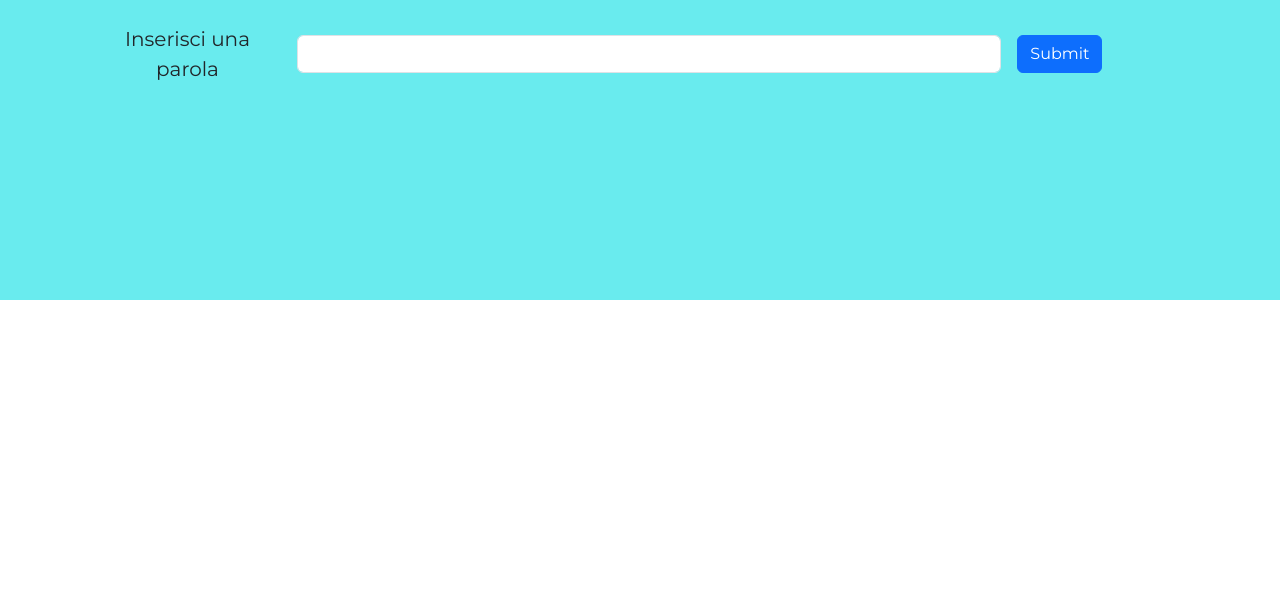
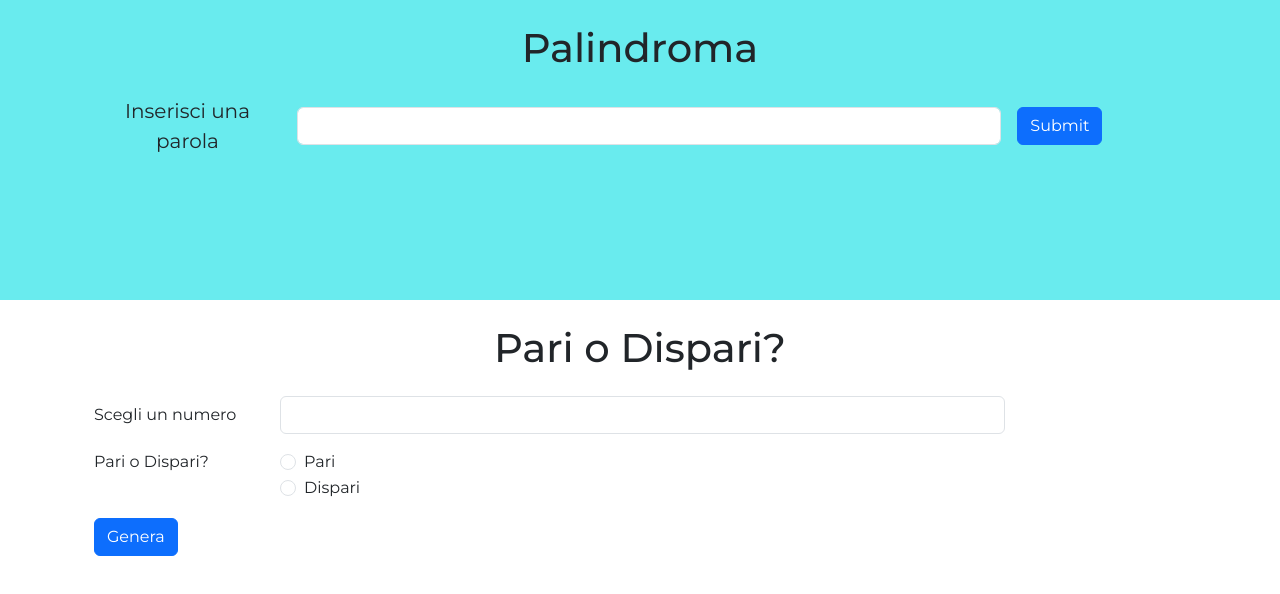
Before and after one commit to SantiGalvan/js-paliedispari, a plain HTML site: page index.html in a window 1280 px wide. Drawn offline with nearby package versions, Linux system fonts and the light colour scheme.

Commit message:
added section even and odd

```diff
--- a/index.html
+++ b/index.html
@@ -32,6 +32,9 @@
         <!-- Section Palindroma -->
         <section id="palindroma">
             <div class="container p-4 text-center">
+                <div class="tile text-center mb-4">
+                    <h1>Palindroma</h1>
+                </div>
                 <form class="row  g-3 align-items-center" id="form-palindorma">
 
                     <div class="col-10">
@@ -55,9 +58,39 @@
             </div>
         </section>
 
-        <!-- Section Pari e Dispari -->
-        <section>
-            <div class="container"></div>
+        <!-- Section Even and Odd -->
+        <section id="even-odd">
+            <div class="container p-4">
+                <div class="tile text-center mb-4">
+                    <h1>Pari o Dispari?</h1>
+                </div>
+                <form>
+                    <div class="row mb-3">
+                        <label for="user-number" class="col-sm-2 col-form-label">Scegli un numero</label>
+                        <div class="col-sm-10">
+                            <input type="number" class="form-control" id="user-number" min="1" max="5">
+                        </div>
+                    </div>
+                    <fieldset class="row mb-3">
+                        <legend class="col-form-label col-sm-2 pt-0">Pari o Dispari?</legend>
+                        <div class="col-sm-10">
+                            <div class="form-check">
+                                <input class="form-check-input" type="radio" name="gridRadios" id="even" value="even">
+                                <label class="form-check-label" for="even">
+                                    Pari
+                                </label>
+                            </div>
+                            <div class="form-check">
+                                <input class="form-check-input" type="radio" name="gridRadios" id="odd" value="odd">
+                                <label class="form-check-label" for="odd">
+                                    Dispari
+                                </label>
+                            </div>
+                        </div>
+                    </fieldset>
+                    <button class="btn btn-primary">Genera</button>
+                </form>
+            </div>
         </section>
     </main>
 </body>
```
